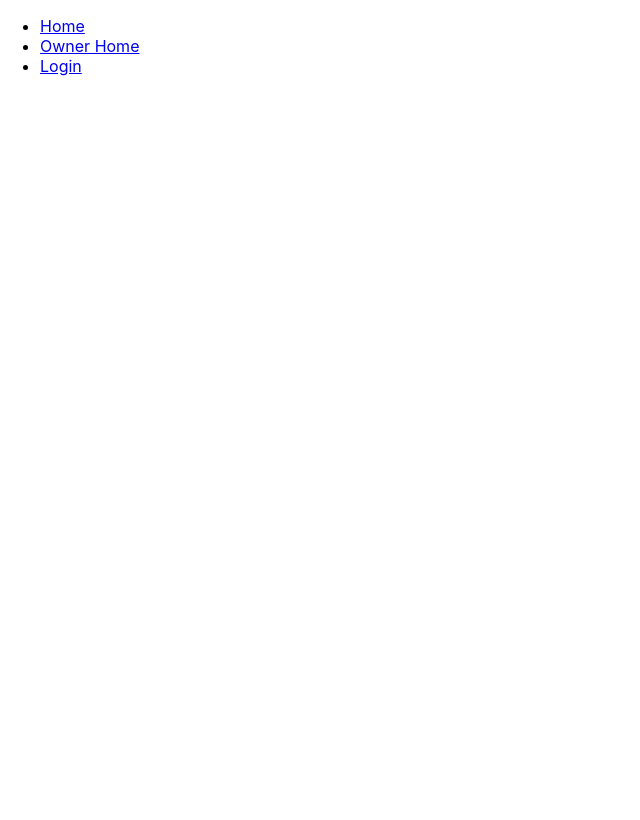
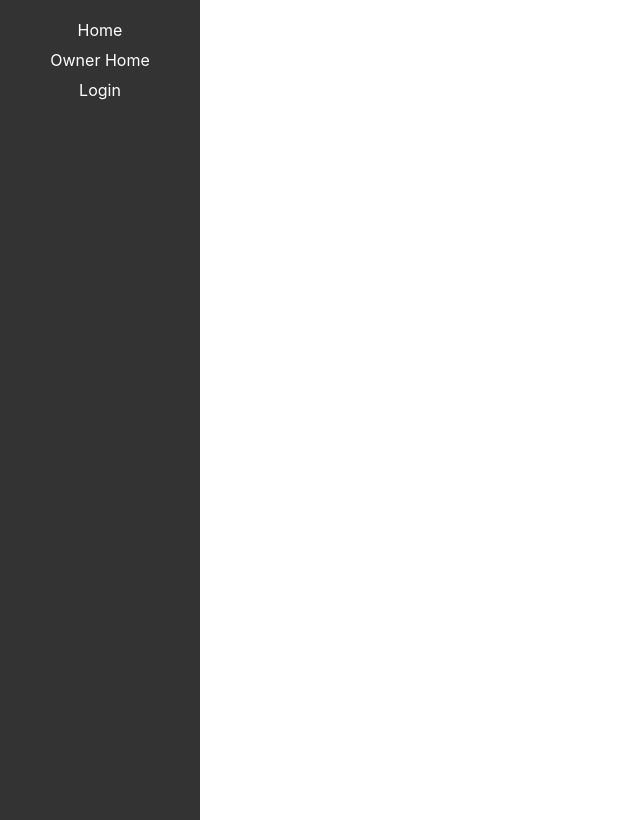
Before and after one commit to sergiovl219/restaurantbookinglab-frontend, a React (Create React App) app: page / in a window 1280 px wide. Shown: the whole page, without its empty margins (0-640 px from the left). Built offline with nearby package versions, Linux system fonts and the light colour scheme.

Commit message:
Adding some styles to the nav bar.

```diff
--- a/src/App.css
+++ b/src/App.css
@@ -1,38 +1,31 @@
 .App {
   text-align: center;
+  display: flex;
 }
 
-.App-logo {
-  height: 40vmin;
-  pointer-events: none;
+.sidebar {
+  width: 200px;
+  height: 100vh;
+  background-color: #333;
+  padding-top: 20px;
 }
 
-@media (prefers-reduced-motion: no-preference) {
-  .App-logo {
-    animation: App-logo-spin infinite 20s linear;
-  }
+.sidebar ul {
+  list-style: none;
+  padding: 0;
+  margin: 0;
 }
 
-.App-header {
-  background-color: #282c34;
-  min-height: 100vh;
-  display: flex;
-  flex-direction: column;
-  align-items: center;
-  justify-content: center;
-  font-size: calc(10px + 2vmin);
-  color: white;
+.sidebar li {
+  margin-bottom: 10px;
 }
 
-.App-link {
-  color: #61dafb;
+.sidebar a {
+  color: white;
+  text-decoration: navajowhite;
 }
 
-@keyframes App-logo-spin {
-  from {
-    transform: rotate(0deg);
-  }
-  to {
-    transform: rotate(360deg);
-  }
+.main-content {
+  flex: 1;
+  padding: 20px; /* Ajusta según sea necesario */
 }
--- a/src/App.tsx
+++ b/src/App.tsx
@@ -1,16 +1,19 @@
 import React from 'react';
 import { Link, Routes, Route } from 'react-router-dom';
+import { useSelector } from 'react-redux';
+
 import Login from './components/Login';
 import HomePage from './components/HomePage';
 import OwnerHome from './components/OwnerHome';
-import { useSelector } from 'react-redux';
 import { selectIsLoggedIn } from './store/slices/authSlice';
+
+import './App.css';
 
 function Navbar() {
     const isLoggedIn = useSelector(selectIsLoggedIn);
 
     return (
-        <nav>
+        <nav className="sidebar">
             <ul>
                 <li>
                     <Link to="/">Home</Link>
@@ -32,11 +35,13 @@ function App() {
     return (
         <div className="App">
             <Navbar />
-            <Routes>
-                <Route path="/login" element={<Login />} />
-                <Route path="/" element={<HomePage />} />
-                <Route path="/ownerHome" element={<OwnerHome />} />
-            </Routes>
+            <div className="main-content">
+                <Routes>
+                    <Route path="/login" element={<Login />} />
+                    <Route path="/" element={<HomePage />} />
+                    <Route path="/ownerHome" element={<OwnerHome />} />
+                </Routes>
+            </div>
         </div>
     );
 }
```
